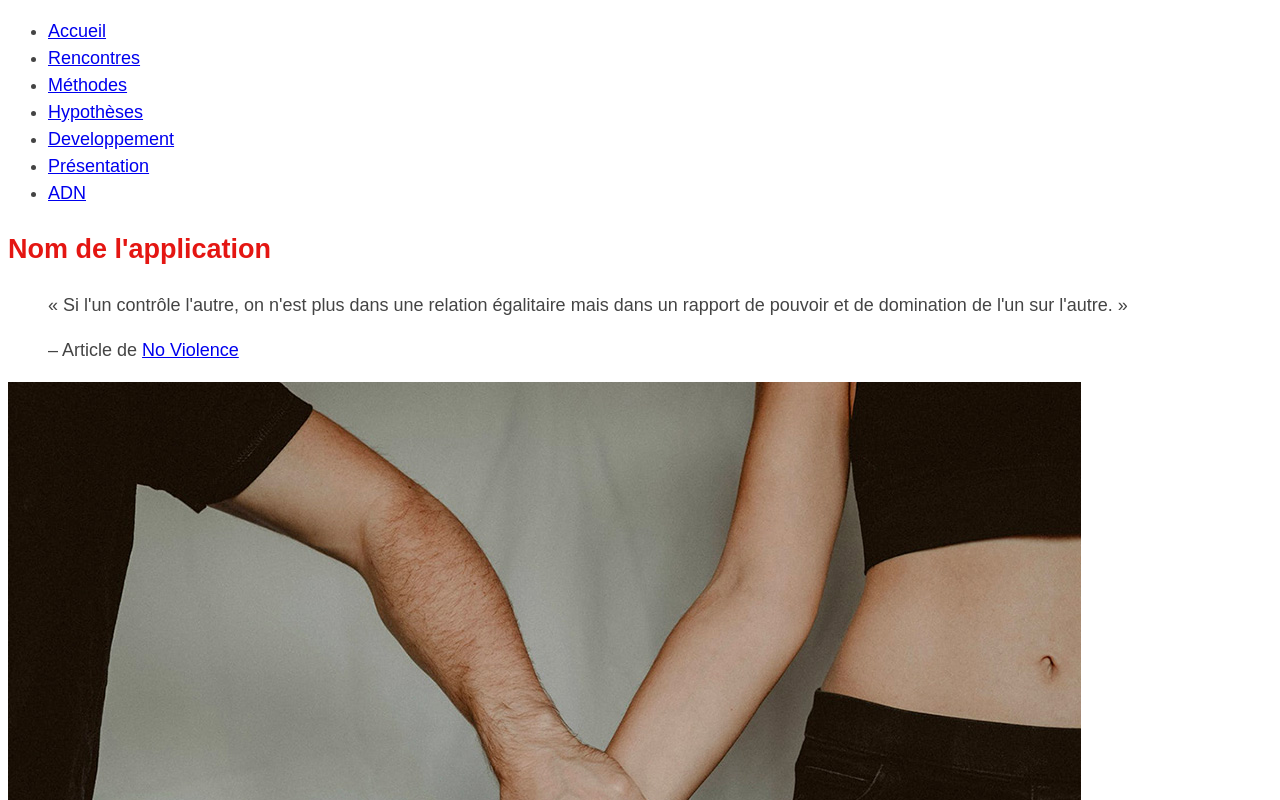
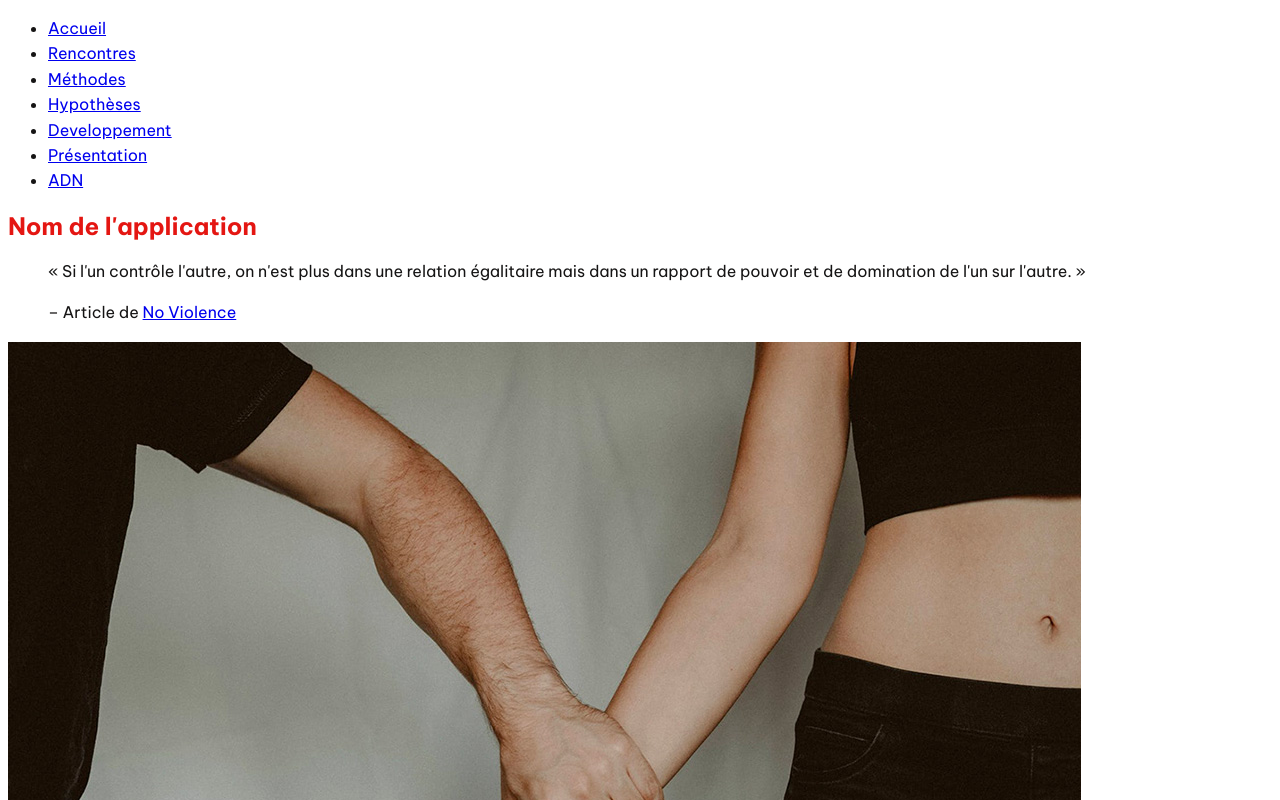
Before and after one commit to CdelO19/TFA2023, a website: page src/index.html in a window 1280 px wide. Shown: the top 800 px of the page. Drawn offline with nearby package versions, Linux system fonts and the light colour scheme; files that its build step writes are made by us from their sources.

Commit message:
size-text

```diff
--- a/src/styles/components/_type.scss
+++ b/src/styles/components/_type.scss
@@ -1,7 +1,10 @@
+@import url('https://fonts.googleapis.com/css2?family=Be+Vietnam+Pro:ital,wght@0,100;0,200;0,300;0,400;0,500;0,600;0,700;0,800;0,900;1,100;1,200;1,300;1,400;1,500;1,600;1,700;1,800;1,900&display=swap');
+
+
 body {
-  font-family: sans-serif;
+  font-family: 'Be Vietnam Pro', sans-serif;
   font-size: $size-text;
-  line-height: 1.5;
+  line-height: 25.4px;
   color: $c-text;
 }
 
--- a/src/styles/utils/_variables.scss
+++ b/src/styles/utils/_variables.scss
@@ -1,5 +1,5 @@
 $c-bg: #efefef;
 $c-alt: #e41612;
-$c-text: #444;
+$c-text: #151414;
 
-$size-text: 18px;
+$size-text: 16px;
```
